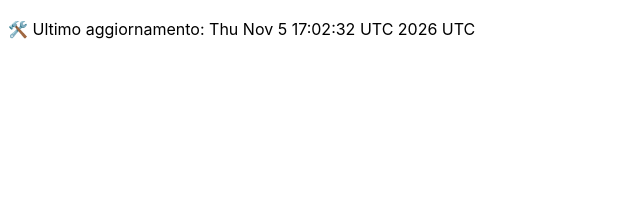
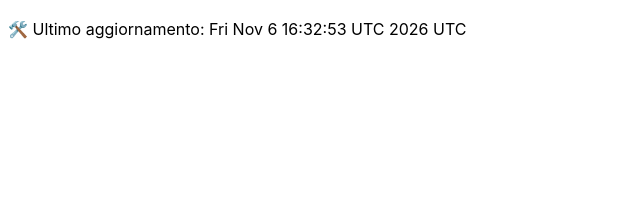
Before and after one commit to DanteTrb/DanteTrb.github.io, a Jekyll site: the page built from badges.md, in a window 1280 px wide. Shown: the top 212 px of the page, without its empty margins (0-640 px from the left). Built offline with Jekyll 4.4.1, drawn with Linux system fonts in a browser that asks for light colours; our own code applies the rules of GitHub Pages for plain Markdown files.

Commit message:
🛠️ Aggiornamento automatico badge

```diff
--- a/badges.md
+++ b/badges.md
@@ -1 +1 @@
-🛠️ Ultimo aggiornamento: Thu Nov  5 17:02:32 UTC 2026 UTC
+🛠️ Ultimo aggiornamento: Fri Nov  6 16:32:53 UTC 2026 UTC
```
